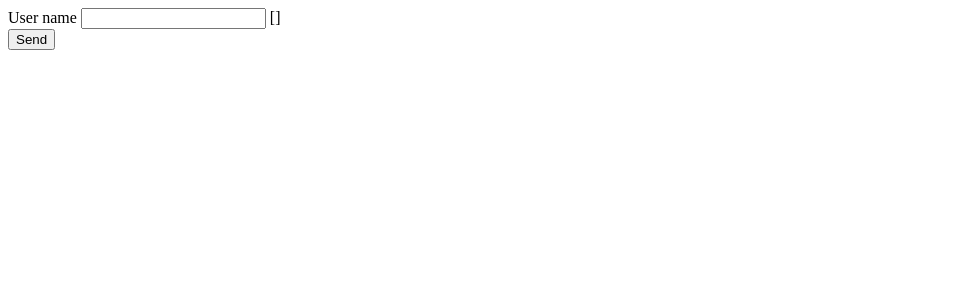
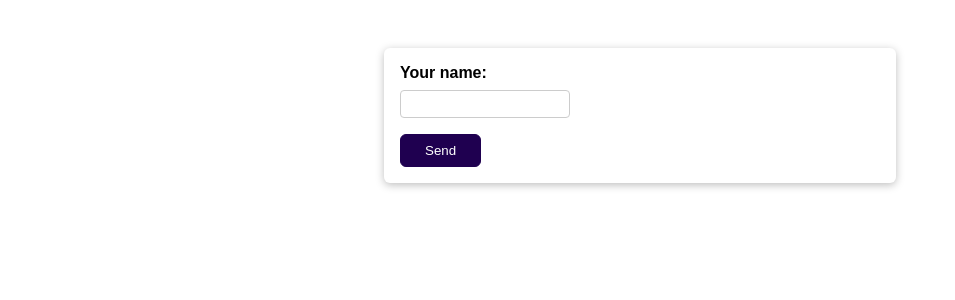
Before and after one commit to srAndrii/feedback_django, a Django app: template reviews/templates/reviews/review.html in a window 1280 px wide. Shown: the top 300 px of the page, without its empty margins (0-955 px from the left). Run offline with Django 4.2, Linux system fonts and the light colour scheme; the template is opened without the code that fills it: values that come from a table or form of the project are taken from there, others are empty; tables that the repository leaves empty hold one stand-in row (values such as "Sample post"); form fields are guessed from the names that the template uses; parts of the project's set-up code (start-up, migrations or seed data) failed here and were passed over.

Commit message:
Adding Styling

```diff
--- a/reviews/form.py
+++ b/reviews/form.py
@@ -2,7 +2,7 @@
 
 
 class ReviewForm(forms.Form):
-    user_name = forms.CharField(label='Your name', max_length=100, error_message={
+    user_name = forms.CharField(label='Your name', max_length=100, error_messages={
         'required': 'Your name must not be empty',
         'max_length': 'Please enter a shorter name!'
     })
--- /dev/null
+++ b/reviews/static/reviews/styles.css
@@ -0,0 +1,70 @@
+body {
+    font-family: sans-serif;
+    margin: 0;
+}
+
+form {
+    margin: 3rem auto;
+    width: 90%;
+    max-width: 30rem;
+    padding: 1rem;
+    border-radius: 6px;
+    background-color: white;
+    box-shadow: 0 2px 8px rgba(0, 0, 0, 0.26);
+}
+
+button {
+    cursor: pointer;
+    padding: 0.5rem 1.5rem;
+    border-radius: 6px;
+    background-color: #1f0050;
+    color: white;
+    border: 1px solid #1f0050;
+}
+
+button:hover,
+button:active {
+    background-color: #320777;
+    border-color: #320777;
+}
+
+.form-control {
+    margin-bottom: 1rem;
+}
+
+.form-control input {
+    font: inherit;
+    padding: 0.25rem;
+    border-radius: 4px;
+    border: 1px solid #ccc;
+    display: block;
+    width: 10rem;
+}
+
+.form-control input:focus {
+    border-color: #1f0050;
+    outline: none;
+    background-color: #f4eeff;
+}
+
+.form-control label {
+    font-weight: bold;
+    display: block;
+    margin-bottom: 0.5rem;
+}
+
+.errorlist {
+    list-style: none;
+    margin: 0.5rem 0;
+    padding: 0;
+    color: #680000;
+}
+
+.errors input {
+    border-color: #680000;
+    background-color: #fde3e3;
+}
+
+.errors label {
+    color: #680000;
+}
--- a/reviews/templates/reviews/review.html
+++ b/reviews/templates/reviews/review.html
@@ -1,9 +1,13 @@
+{% load static %}
+
 <!DOCTYPE html>
 <html lang="en">
 <head>
   <meta charset="UTF-8">
   <meta name="viewport" content="width=device-width, initial-scale=1.0">
+
   <title>Your Review</title>
+  <link rel="stylesheet" href="{% static 'reviews/styles.css' %} ">
 </head>
 <body>
   <form action="/" method="POST">
```
